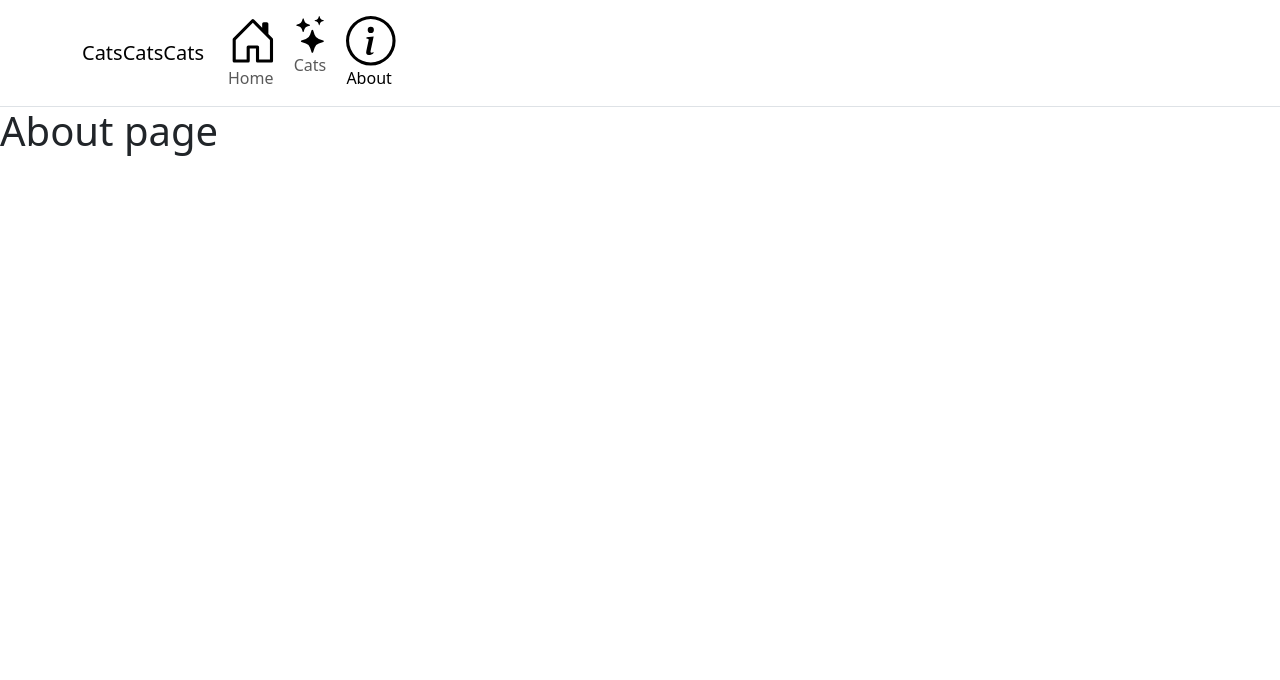
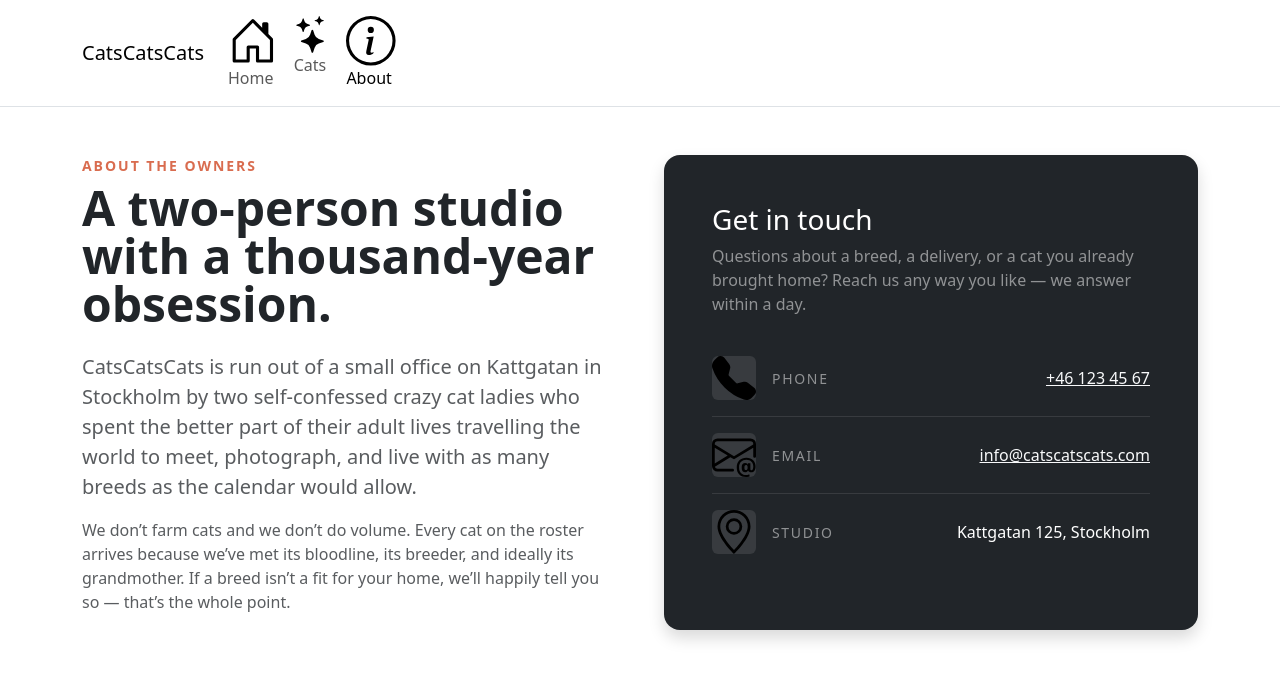
Before and after one commit to Myglarn/Kattbutik_DelB, a React (Vite) app: page /about in a window 1280 px wide. Shown: the top 680 px of the page. Built offline with nearby package versions, Linux system fonts and the light colour scheme.

Commit message:
Added content to the About page

```diff
--- a/src/pages/About.jsx
+++ b/src/pages/About.jsx
@@ -1,7 +1,98 @@
-function About(){
-    return(
-        <h1>About page</h1>
-    );
+import { Card, Col, Container, ListGroup, Row } from "react-bootstrap";
+import { EnvelopeAt, GeoAlt, TelephoneFill } from "react-bootstrap-icons";
+
+const CONTACT = [
+  {
+    icon: TelephoneFill,
+    label: "Phone",
+    value: "+46 123 45 67",
+    href: "tel:+46123456",
+  },
+  {
+    icon: EnvelopeAt,
+    label: "Email",
+    value: "info@catscatscats.com",
+    href: "mailto:info@catscatscats.com",
+  },
+  {
+    icon: GeoAlt,
+    label: "Studio",
+    value: "Kattgatan 125, Stockholm",
+    href: null,
+  },
+];
+
+export default function About() {
+  return (
+    <Container className="py-5">
+      <Row className="g-5">
+        <Col lg={6}>
+          <p
+            className="text-uppercase fw-semibold small text-primary mb-2"
+            style={{ letterSpacing: "0.14em" }}
+          >
+            About the owners
+          </p>
+          <h1 className="display-5 fw-bold lh-1 mb-4">
+            A two-person studio with a thousand-year obsession.
+          </h1>
+          <p className="lead text-body-secondary">
+            CatsCatsCats is run out of a small office on Kattgatan in Stockholm
+            by two self-confessed crazy cat ladies who spent the better part of
+            their adult lives travelling the world to meet, photograph, and live
+            with as many breeds as the calendar would allow.
+          </p>
+          <p className="text-body-secondary">
+            We don&rsquo;t farm cats and we don&rsquo;t do volume. Every cat on
+            the roster arrives because we&rsquo;ve met its bloodline, its
+            breeder, and ideally its grandmother. If a breed isn&rsquo;t a fit
+            for your home, we&rsquo;ll happily tell you so &mdash; that&rsquo;s
+            the whole point.
+          </p>
+        </Col>
+        <Col lg={6}>
+          <Card className="text-bg-dark border-0 rounded-4 shadow h-100">
+            <Card.Body className="p-4 p-md-5">
+              <h2 className="h3 mb-2">Get in touch</h2>
+              <p className="text-white-50">
+                Questions about a breed, a delivery, or a cat you already
+                brought home? Reach us any way you like &mdash; we answer within
+                a day.
+              </p>
+              <ListGroup variant="flush" className="mt-4">
+                {CONTACT.map(({ icon: Icon, label, value, href }) => (
+                  <ListGroup.Item
+                    key={label}
+                    className="bg-transparent text-white border-light border-opacity-10 px-0 py-3 d-flex align-items-center gap-3"
+                  >
+                    <span
+                      className="d-flex align-items-center justify-content-center rounded bg-light bg-opacity-10 text-primary flex-shrink-0"
+                      style={{ width: 44, height: 44, fontSize: "1.25rem" }}
+                    >
+                      <Icon aria-hidden="true" />
+                    </span>
+                    <span
+                      className="text-uppercase small text-white-50 flex-shrink-0"
+                      style={{ letterSpacing: "0.12em" }}
+                    >
+                      {label}
+                    </span>
+                    <span className="ms-auto text-end">
+                      {href ? (
+                        <a className="link-light" href={href}>
+                          {value}
+                        </a>
+                      ) : (
+                        value
+                      )}
+                    </span>
+                  </ListGroup.Item>
+                ))}
+              </ListGroup>
+            </Card.Body>
+          </Card>
+        </Col>
+      </Row>
+    </Container>
+  );
 }
-
-export default About
```
